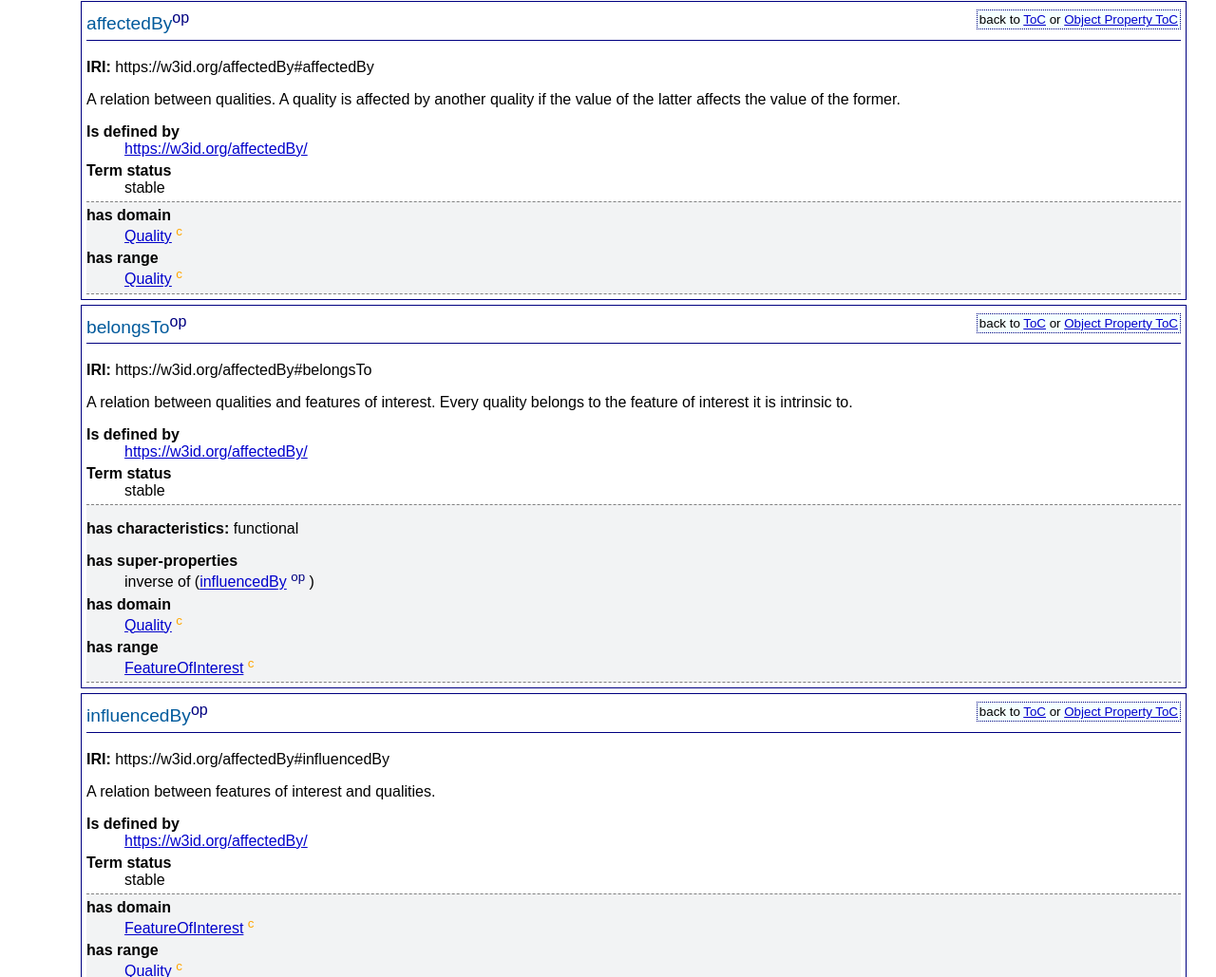
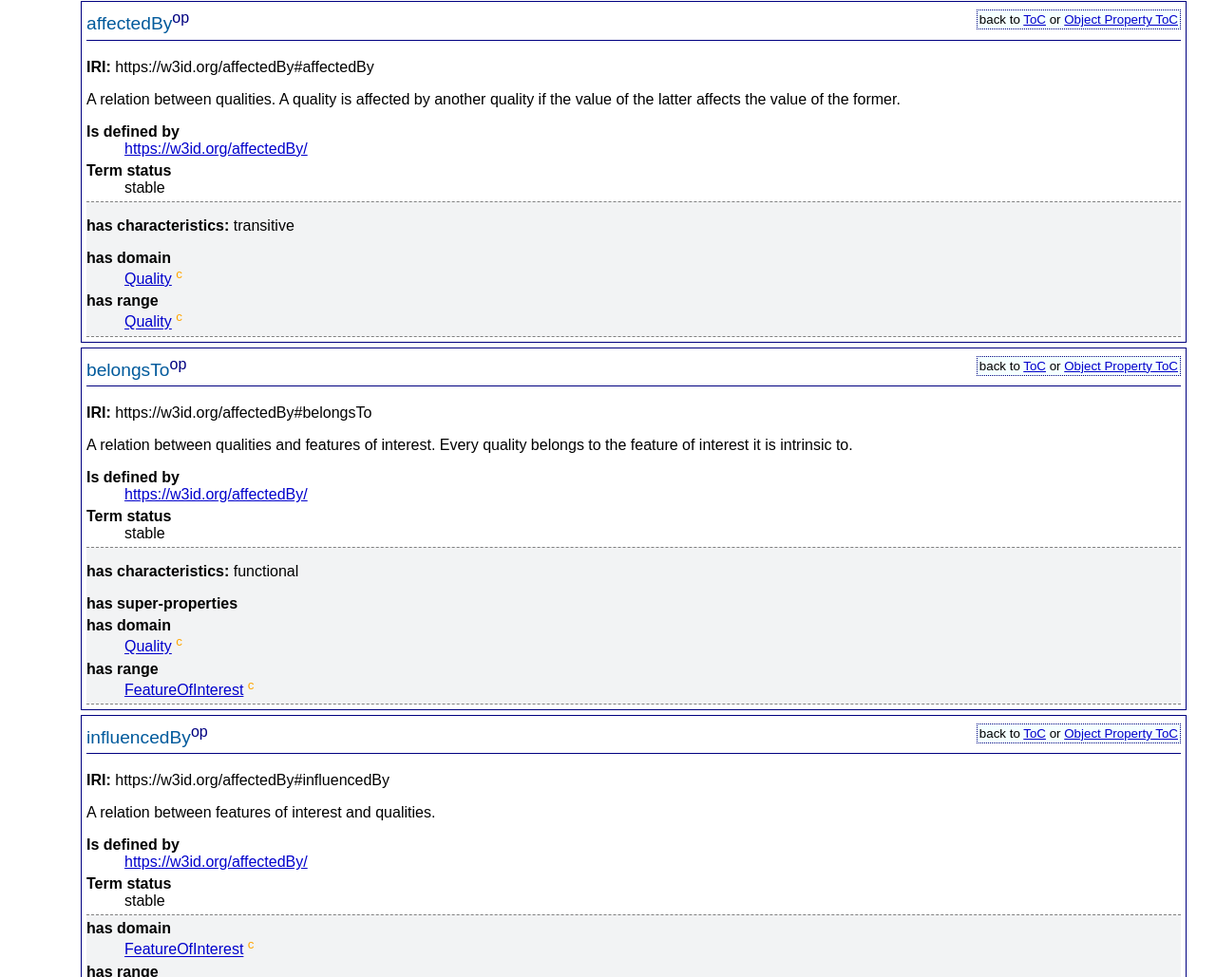
Before and after one commit to iesnaola/AffectedBy, a plain HTML site: page index-en.html in a window 1280 px wide. Shown: the part 5577-6606 px from the top of the page at 95% size. Drawn offline with Linux system fonts and the light colour scheme.

Commit message:
CrossRef section fixed

```diff
--- a/sections/crossref-en.html
+++ b/sections/crossref-en.html
@@ -120,6 +120,8 @@ This section provides details for each class and property defined by AffectedBy
          <dd>stable</dd>
       </dl>
       <div class="description">
+         <p>
+            <strong>has characteristics:</strong> transitive</p>
          <dl>
             <dt>has domain</dt>
             <dd>
@@ -159,9 +161,6 @@ This section provides details for each class and property defined by AffectedBy
             <strong>has characteristics:</strong> functional</p>
          <dl>
             <dt>has super-properties</dt>
-			<dd>
-			inverse of	(<a href="#influencedBy" title="https://w3id.org/affectedBy#influencedBy">influencedBy</a>
-               <sup class="type-op" title="class">op</sup> )
             <dd/>
             <dt>has domain</dt>
             <dd>
```
